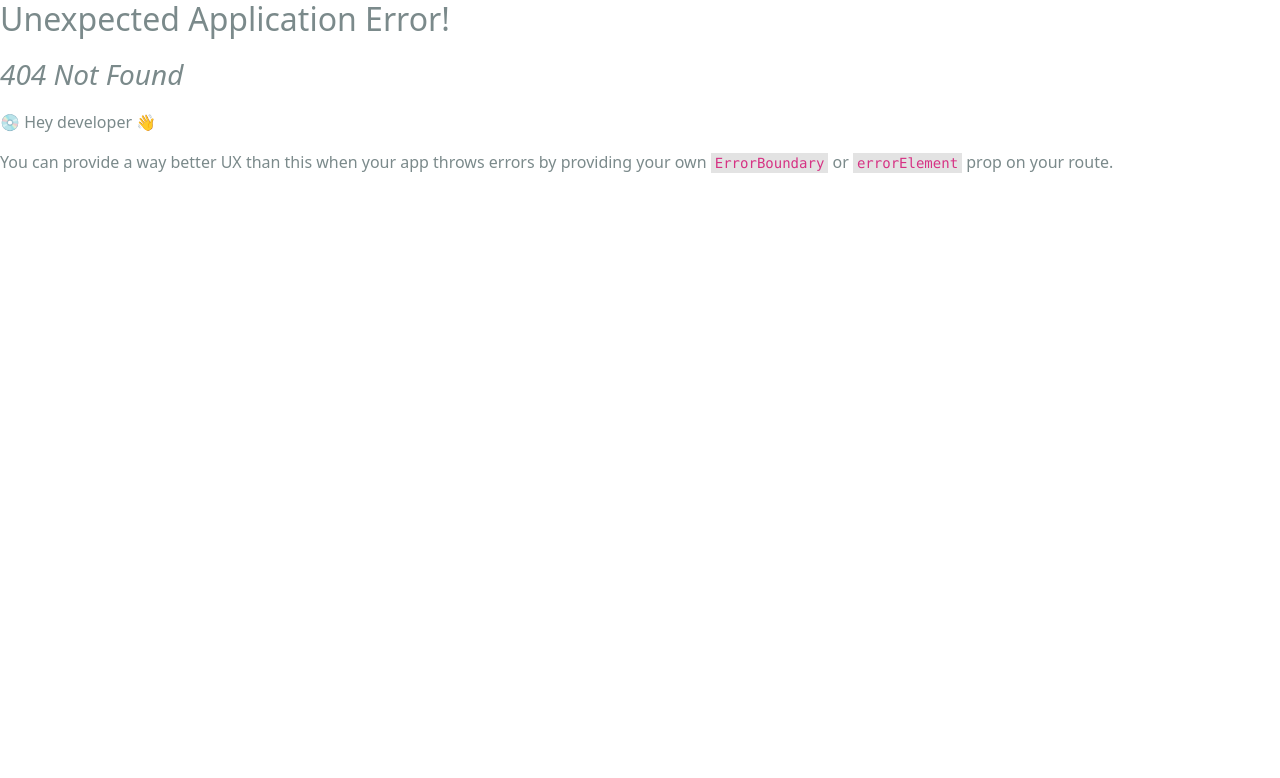
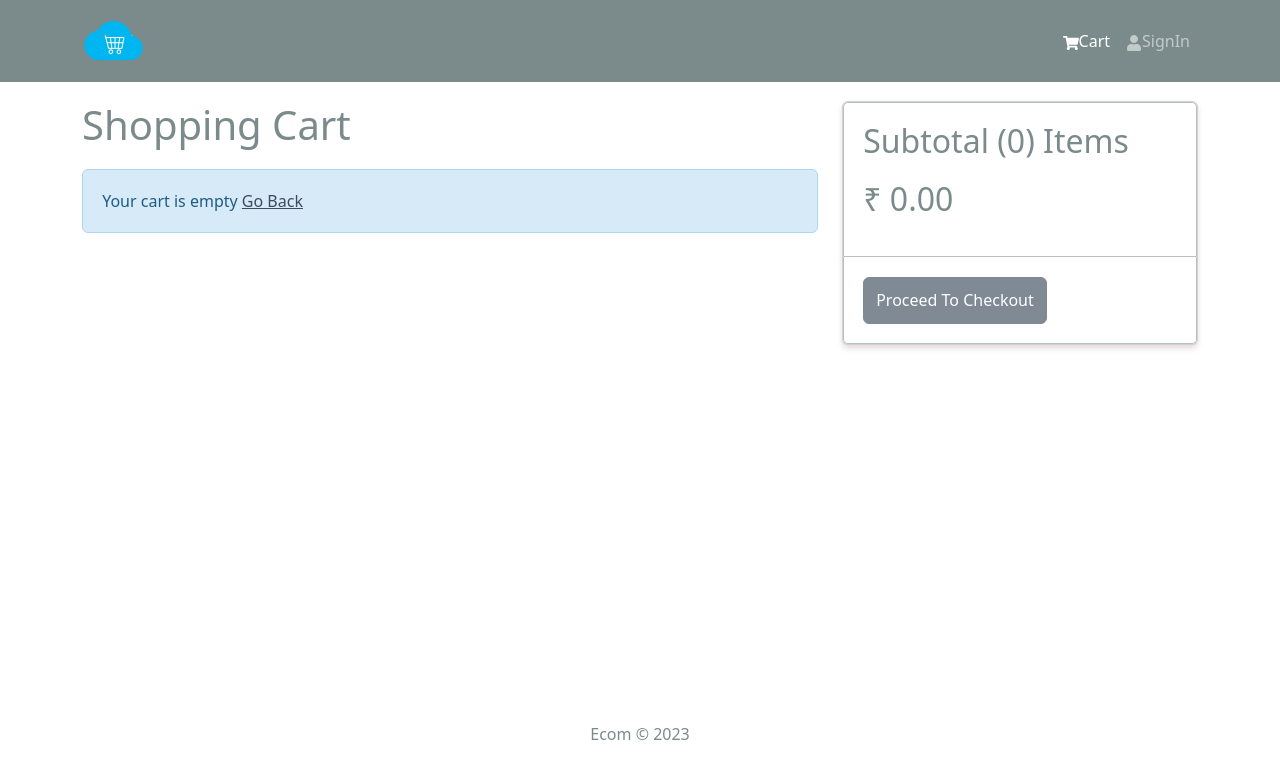
Before and after one commit to kirankumarjmeshram/Ecommerce-App, a React (Create React App) app in the folder frontend/: page /cart in a window 1280 px wide. Before the commit this address had no page. Shown: the top 778 px of the page. Built offline with nearby package versions, Linux system fonts and the light colour scheme.

Commit message:
created cart screen

```diff
--- a/frontend/src/index.js
+++ b/frontend/src/index.js
@@ -11,16 +11,20 @@
 import "./assets/styles/index.css";
 import App from "./App";
 import reportWebVitals from "./reportWebVitals";
+import { Provider } from "react-redux";
+import store from "./store";
+
 import HomeScreen from "./screens/HomeScreen";
 import ProductScreen from "./screens/ProductScreen";
-import { Provider } from "react-redux";
-import store from "./store";
+import CartScreen from "./screens/CartScreen";
+
 //import "../node_modules/react-bootstrap/dist/react-bootstrap";
 const router = createBrowserRouter(
   createRoutesFromElements(
     <Route path="/" element={<App />}>
       <Route index={true} path="/" element={<HomeScreen />} />
       <Route path="/product/:id" element={<ProductScreen />} />
+      <Route path="/cart" element = {<CartScreen />} />
     </Route>
   )
 )
--- /dev/null
+++ b/frontend/src/screens/CartScreen.jsx
@@ -0,0 +1,97 @@
+import { Link, useNavigation } from "react-router-dom";
+import { useDispatch, useSelector } from "react-redux";
+import {
+  Row,
+  Col,
+  ListGroup,
+  Image,
+  Form,
+  Button,
+  Card,
+} from "react-bootstrap";
+import { FaTrash } from "react-icons/fa";
+import Message from "../components/Message";
+import { addToCart } from "../slices/cartSlice";
+const CartScreen = () => {
+  const navigate = useNavigation();
+  const dispatch = useDispatch();
+  const cart = useSelector((state) => state.cart);
+  const { cartItems } = cart;
+
+  const addToCartHandler = (product, qty) => {
+      dispatch(addToCart({...product,  qty}))
+  }
+
+  return (
+    <Row>
+      <Col md={8}>
+        <h1 style={{ marginBottom: "20px" }}>Shopping Cart</h1>
+        {cartItems.length === 0 ? (
+          <Message variant="info">
+            Your cart is empty <Link to="/">Go Back</Link>
+          </Message>
+        ) : (
+          <ListGroup variant="flush">
+            {cartItems.map((item) => (
+              <ListGroup.Item key={item._id}>
+                <Row>
+                  <Col md={2}>
+                    <Image src={item.image} alt={item.name} fluid rounded />
+                  </Col>
+                  <Col md={3}>
+                    <Link to={`/product/${item._id}`}>{item.name}</Link>
+                  </Col>
+                  <Col md={2}>₹{item.price}</Col>
+                  <Col>
+                    <Form.Control
+                      as="select"
+                      value={item.qty}
+                        onChange={(e) => addToCartHandler(item,Number(e.target.value))}
+                    >
+                      {[...Array(item.countInStock).keys()].map((x) => (
+                        <option key={x + 1} value={x + 1}>
+                          {x + 1}
+                        </option>
+                      ))}
+                    </Form.Control>
+                  </Col>
+                  <Col md={2}>
+                    <Button type="button" variant="light">
+                      <FaTrash />
+                    </Button>
+                  </Col>
+                </Row>
+              </ListGroup.Item>
+            ))}
+          </ListGroup>
+        )}
+      </Col>
+      <Col md={4}>
+        <Card>
+          <ListGroup varient="flush">
+            <ListGroup.Item>
+              <h2>
+                Subtotal ({cartItems.reduce((a, c) => a + c.qty, 0)}) Items
+              </h2>
+              <h2>
+                ₹{" "}
+                {cartItems.reduce((a, c) => a + c.qty * c.price, 0).toFixed(2)}
+              </h2>
+            </ListGroup.Item>
+            <ListGroup.Item>
+              <Button
+                type="button"
+                className="btn-block"
+                disabled={cartItems.length === 0}
+              >
+                Proceed To Checkout
+              </Button>
+            </ListGroup.Item>
+          </ListGroup>
+        </Card>
+      </Col>
+    </Row>
+  );
+};
+
+export default CartScreen;
```
